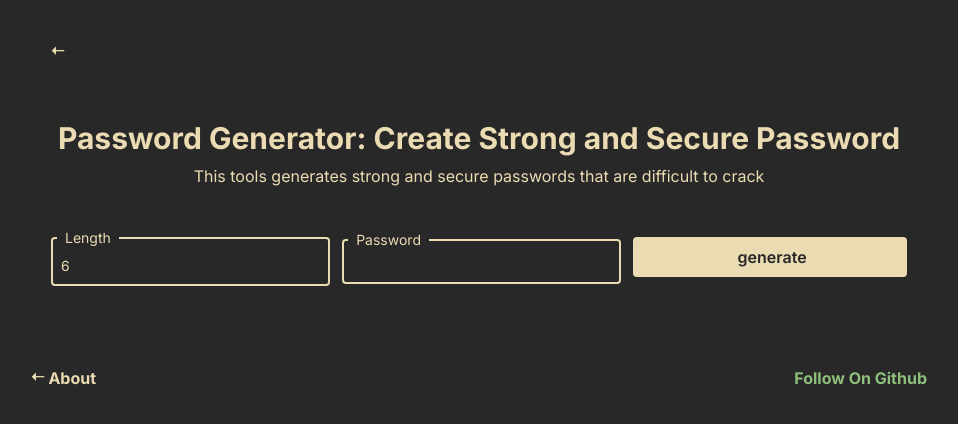
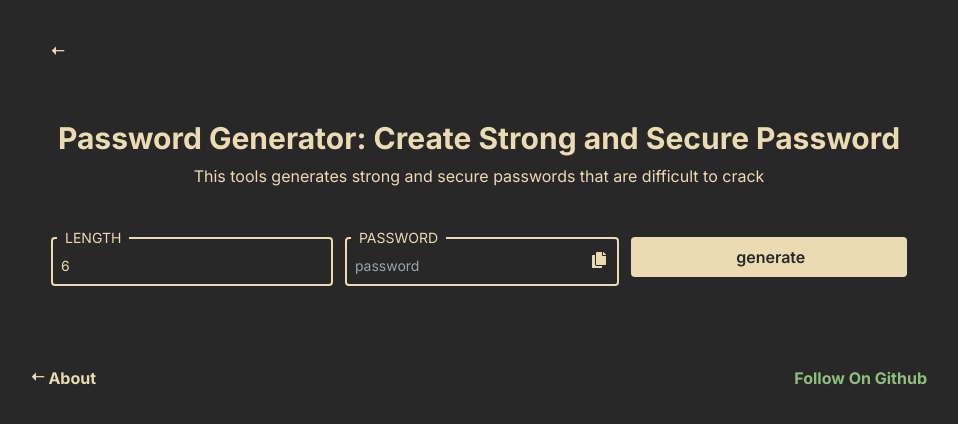
Before and after one commit to Zeddnyx/ZTools, a Next.js app: page /dashboard/password-generator in a window 1280 px wide. Shown: the top 424 px of the page, without its empty margins (161-1119 px from the left). Built offline with nearby package versions, Linux system fonts and the light colour scheme.

Commit message:
refactor: change and rename

```diff
--- a/app/dashboard/cc-number-generator/Form.tsx
+++ b/app/dashboard/cc-number-generator/Form.tsx
@@ -8,7 +8,7 @@ import {
   year,
 } from "@/components/cc-generator/dateGenerator";
 import { cvvGenerator } from "@/components/cc-generator/cvvGenerator";
-import BtnCopy from "@/components/CopyText";
+import { Copy } from "@/components/CopyText";
 import Input from "@/components/Input";
 import Dropdown from "@/components/DropDown";
 
@@ -76,8 +76,7 @@ export default function CCGEN() {
       while (i < form.quantity) {
         setResults((results) => [
           ...results,
-          `${binValidator(form.bin)}|${monthRandom(month)}|${
-            form.year
+          `${binValidator(form.bin)}|${monthRandom(month)}|${form.year
           }|${cvvGenerator()}`,
         ]);
         i++;
@@ -100,8 +99,7 @@ export default function CCGEN() {
       while (i < form.quantity) {
         setResults((results) => [
           ...results,
-          `${binValidator(form.bin)}|${form.month}|${
-            form.year
+          `${binValidator(form.bin)}|${form.month}|${form.year
           }|${cvvGenerator()}`,
         ]);
         i++;
@@ -146,8 +144,7 @@ export default function CCGEN() {
       while (i < form.quantity) {
         setResults((results) => [
           ...results,
-          `${binValidator(form.bin)}|${form.month}|${yearRandom(year)}|${
-            form.cvv
+          `${binValidator(form.bin)}|${form.month}|${yearRandom(year)}|${form.cvv
           }`,
         ]);
         i++;
@@ -158,8 +155,7 @@ export default function CCGEN() {
       while (i < form.quantity) {
         setResults((results) => [
           ...results,
-          `${binValidator(form.bin)}|${monthRandom(month)}|${form.year}|${
-            form.cvv
+          `${binValidator(form.bin)}|${monthRandom(month)}|${form.year}|${form.cvv
           }`,
         ]);
         i++;
@@ -218,6 +214,7 @@ export default function CCGEN() {
     <>
       <form className="grid gap-2 mt-16">
         <Input
+          label="BIN"
           type="number"
           onChange={handleInput}
           name="bin"
@@ -265,6 +262,7 @@ export default function CCGEN() {
           </div>
 
           <Input
+            label="CVV"
             type="number"
             onChange={handleInput}
             name="cvv"
@@ -272,6 +270,7 @@ export default function CCGEN() {
           />
 
           <Input
+            label="QUANTITY"
             type="number"
             onChange={handleInput}
             name="quantity"
@@ -292,7 +291,7 @@ export default function CCGEN() {
               <p key={id}>{list}</p>
             ))}
           </div>
-          <BtnCopy copy={results} />
+          <Copy copy={results} />
         </div>
       </fieldset>
     </>
--- a/app/dashboard/color-generator/Color.tsx
+++ b/app/dashboard/color-generator/Color.tsx
@@ -1,6 +1,6 @@
 "use client";
 import React, { useState } from "react";
-import Copy from "@/components/CopyText";
+import {Copy} from "@/components/CopyText";
 
 export default function Color() {
   const [color, setColor] = useState<string[]>([
--- a/app/dashboard/password-generator/Password.tsx
+++ b/app/dashboard/password-generator/Password.tsx
@@ -1,4 +1,5 @@
 "use client";
+import { Copy } from "@/components/CopyText";
 import Input from "@/components/Input";
 import { useState } from "react";
 
@@ -11,11 +12,13 @@ export default function Password() {
   const upper = "QWERTYUIOPLKJHGFDSAZXCVBNM";
   const number = "1234567890";
 
+  console.log(length);
+
   const handleGenerate = (e: React.FormEvent<HTMLFormElement>) => {
     e.preventDefault();
 
     const pw = `${symbole}${lower}${upper}${number}`;
-    for (let i = 0; i < 5; i++) {
+    for (let i = 0; i < length; i++) {
       const generate = pw[~~(Math.random() * pw.length)];
       setResults((results: any) =>
         [...results, generate].toString().replace(/,/g, "")
@@ -30,6 +33,7 @@ export default function Password() {
         onSubmit={handleGenerate}
       >
         <Input
+          label="LENGTH"
           type="number"
           name="length"
           value={length}
@@ -39,10 +43,20 @@ export default function Password() {
           }
         />
 
-        <fieldset>
-          <legend>Password</legend>
-          <input className="input" type="text" readOnly value={results} />
-        </fieldset>
+        <div className="flex gap-2 items-center w-full relative">
+          <Input
+            label="PASSWORD"
+            type="text"
+            name="password"
+            value={results}
+            placeholder="password"
+            disable={true}
+          />
+          <span className="absolute top-5 right-2">
+
+          <Copy copy={results} />
+          </span>
+        </div>
 
         <button className="btn h-10" type="submit">
           generate
--- a/app/dashboard/send-whatsapp/page.tsx
+++ b/app/dashboard/send-whatsapp/page.tsx
@@ -18,6 +18,7 @@ export default function page() {
         </div>
         <form className="w-full h-full flex flex-col gap-5 items-center">
           <Input
+            label="Number"
             name="Send Whatsapp"
             placeholder="ex: 62555666777"
             type="number"
--- a/app/dashboard/todo-list/TodoList.tsx
+++ b/app/dashboard/todo-list/TodoList.tsx
@@ -35,6 +35,7 @@ export default function TodoList() {
     <>
       <div className="flex flex-col items-center gap-2 w-full">
         <Input
+          label="Todo List"
           name="Todo List"
           placeholder="add todo"
           type="text"
@@ -51,6 +52,7 @@ export default function TodoList() {
             {editId === todo.id ? (
               <div className="flex flex-col items-center w-full gap-2">
                 <Input
+                  label="Edit Todo"
                   name="Edit Todo"
                   placeholder="Edit Todo"
                   type="text"
--- a/components/CopyText.tsx
+++ b/components/CopyText.tsx
@@ -1,13 +1,15 @@
+import { memo, useCallback } from "react";
 import { FaCopy } from "react-icons/fa";
 
 interface IProps {
-  copy: string | any;
+  copy: any;
 }
-export default function Copy({ copy }: IProps) {
-
-  const handleCopy = () => {
-    copy && navigator.clipboard.writeText(copy);
-  };
+export const Copy = memo(({ copy }: IProps) => {
+  console.log("copiied!");
+  const handleCopy = useCallback(
+    () => copy && navigator.clipboard.writeText(copy),
+    [copy]
+  );
 
   return (
     <button
@@ -17,4 +19,4 @@ export default function Copy({ copy }: IProps) {
       <FaCopy />
     </button>
   );
-}
+});
--- a/components/Input.tsx
+++ b/components/Input.tsx
@@ -1,21 +1,25 @@
 interface Props {
+  label: string;
   type: string;
   name?: string;
   placeholder?: string;
   value?: string| number;
-  onChange: (e: React.ChangeEvent<HTMLInputElement>) => void;
+  onChange?: (e: React.ChangeEvent<HTMLInputElement>) => void;
+  disable?: boolean;
 }
 
 export default function Input({
+  label,
   type,
   name,
   value,
   placeholder,
   onChange,
+  disable = false
 }: Props) {
   return (
     <fieldset>
-      <legend>{name}</legend>
+      <legend>{label}</legend>
       <input
         className="text-sm p-1 "
         placeholder={placeholder}
@@ -23,6 +27,7 @@ export default function Input({
         name={name}
         value={value}
         onChange={onChange}
+        disabled={disable}
       />
     </fieldset>
   );
```
